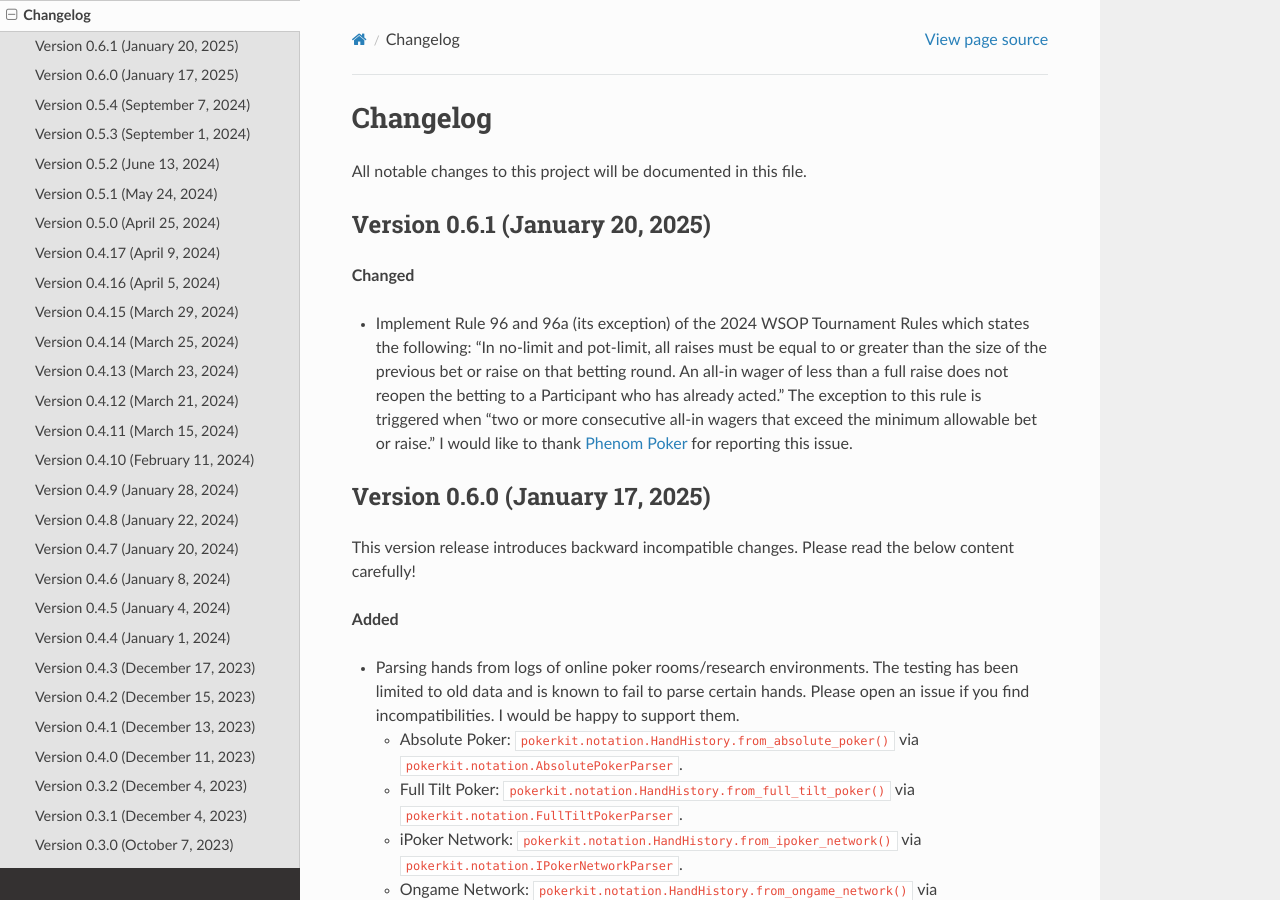
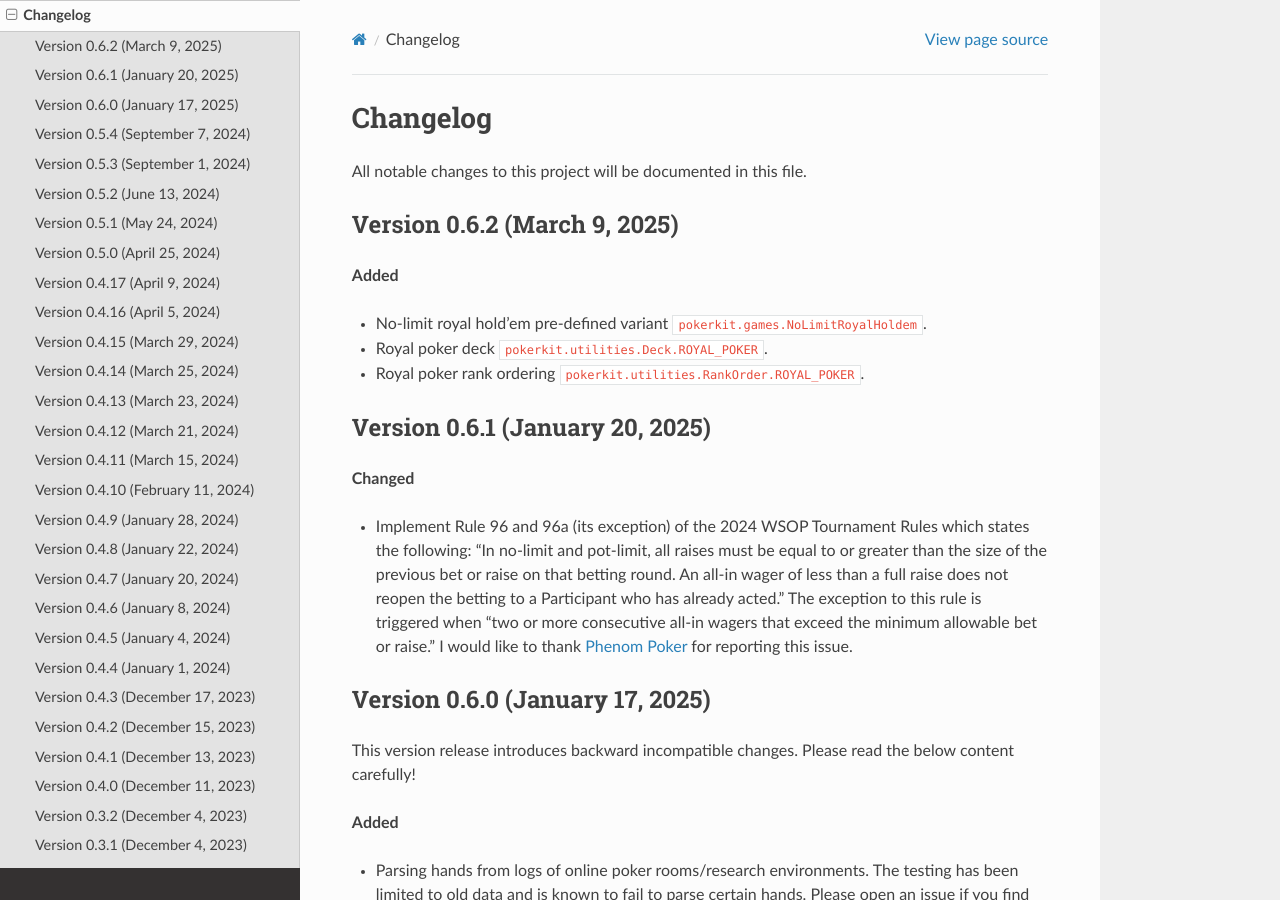
Before and after one commit to uoftcprg/pokerkit, a Sphinx documentation site: the page built from docs/changelog.rst, in a window 1280 px wide and 900 px high. Built offline with Sphinx 7.4.7 and the Read the Docs theme 3.1.0, drawn with Linux system fonts in a browser that asks for light colours.

Commit message:
Update docs and release 0.6.2

```diff
--- a/CHANGELOG.rst
+++ b/CHANGELOG.rst
@@ -3,6 +3,15 @@ Changelog
 =========
 
 All notable changes to this project will be documented in this file.
+
+Version 0.6.2 (March 9, 2025)
+-----------------------------
+
+**Added**
+
+- No-limit royal hold'em pre-defined variant ``pokerkit.games.NoLimitRoyalHoldem``.
+- Royal poker deck ``pokerkit.utilities.Deck.ROYAL_POKER``.
+- Royal poker rank ordering ``pokerkit.utilities.RankOrder.ROYAL_POKER``.
 
 Version 0.6.1 (January 20, 2025)
 --------------------------------
--- a/docs/conf.py
+++ b/docs/conf.py
@@ -14,7 +14,7 @@ sys.path.insert(0, os.path.abspath('..'))
 project = 'PokerKit'
 copyright = '2023, University of Toronto Computer Poker Student Research Group'
 author = 'University of Toronto Computer Poker Student Research Group'
-release = '0.6.0a0'
+release = '0.6.2'
 
 # -- General configuration ---------------------------------------------------
 # https://www.sphinx-doc.org/en/master/usage/configuration.html#general-configuration
--- a/docs/simulation.rst
+++ b/docs/simulation.rst
@@ -28,6 +28,7 @@ Fixed-limit seven card stud                                  :class:`pokerkit.ga
 Fixed-limit seven card stud hi-low split-eight or better low :class:`pokerkit.games.FixedLimitSevenCardStudHighLowSplitEightOrBetter`
 Fixed-limit Texas hold'em                                    :class:`pokerkit.games.FixedLimitTexasHoldem`
 No-limit deuce-to-seven single draw                          :class:`pokerkit.games.NoLimitDeuceToSevenLowballSingleDraw`
+No-limit royal hold'em                                       :class:`pokerkit.games.NoLimitRoyalHoldem`
 No-limit short-deck hold'em                                  :class:`pokerkit.games.NoLimitShortDeckHoldem`
 No-limit Texas hold'em                                       :class:`pokerkit.games.NoLimitTexasHoldem`
 Pot-limit Omaha hold'em                                      :class:`pokerkit.games.PotLimitOmahaHoldem`
--- a/setup.py
+++ b/setup.py
@@ -4,7 +4,7 @@ from setuptools import find_packages, setup
 
 setup(
     name='pokerkit',
-    version='0.6.1',
+    version='0.6.2',
     description='An open-source Python library for poker game simulations, hand evaluations, and statistical analysis',
     long_description=open('README.rst').read(),
     long_description_content_type='text/x-rst',
```
